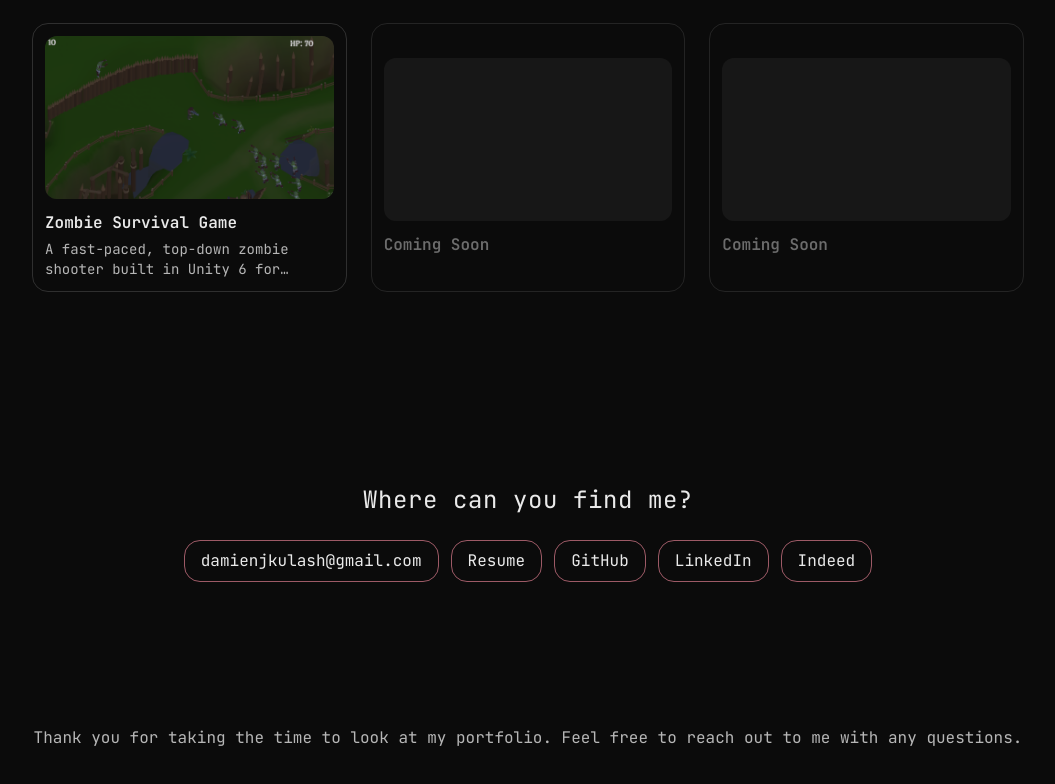
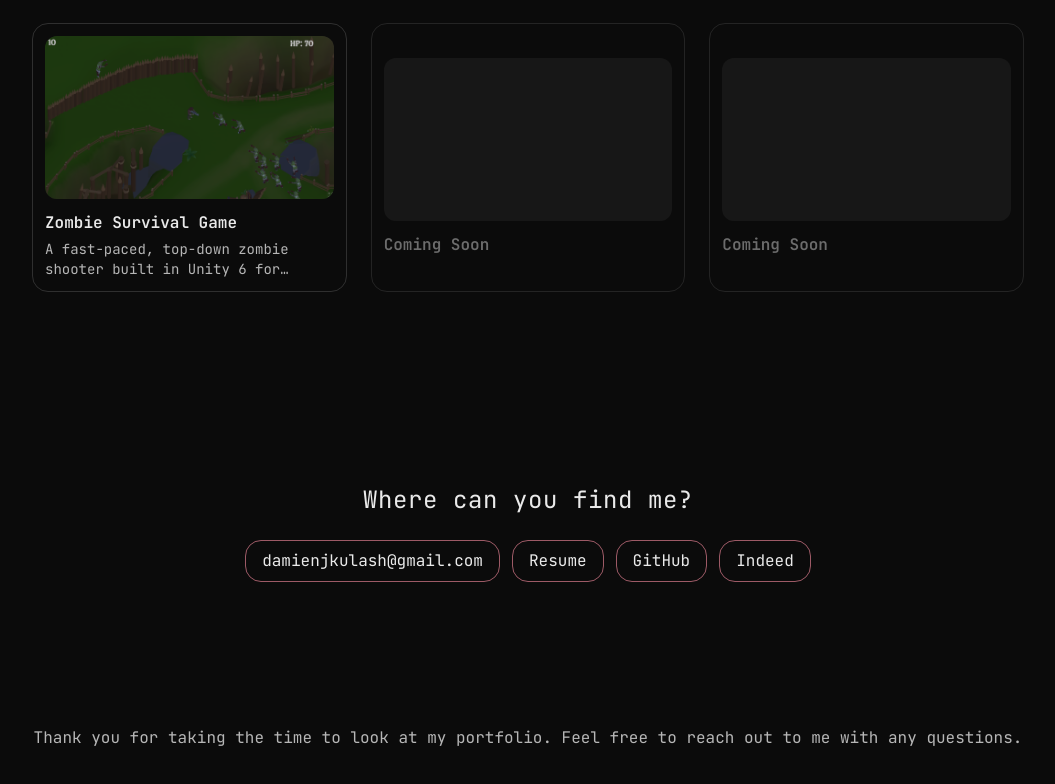
Before and after one commit to DevDamienKulash/dkulash-portfolio, a React (Vite) app: page / in a window 1280 px wide. Shown: the part 1993-2777 px from the top of the page, without its empty margins (112-1167 px from the left). Built offline with nearby package versions, Linux system fonts and the light colour scheme.

Commit message:
Removed Linked in Link

```diff
--- a/src/components/Contact.jsx
+++ b/src/components/Contact.jsx
@@ -39,10 +39,6 @@ export default function Contact() {
             GitHub
           </a>
           <a className="inline-flex items-center gap-2 rounded-2xl border border-accent/60 px-4 py-2 hover:drop-shadow-[0_0_8px_rgba(255,143,163,0.6)] transition"
-             href="https://linkedin.com/in/damien-kulash-833636237" target="_blank" rel="noreferrer">
-            LinkedIn
-          </a>
-          <a className="inline-flex items-center gap-2 rounded-2xl border border-accent/60 px-4 py-2 hover:drop-shadow-[0_0_8px_rgba(255,143,163,0.6)] transition"
              href="https://profile.indeed.com/?hl=en_US&co=US&from=gnav-jobseeker-profile--profile-one-frontend" target="_blank" rel="noreferrer">
             Indeed
           </a>
```
